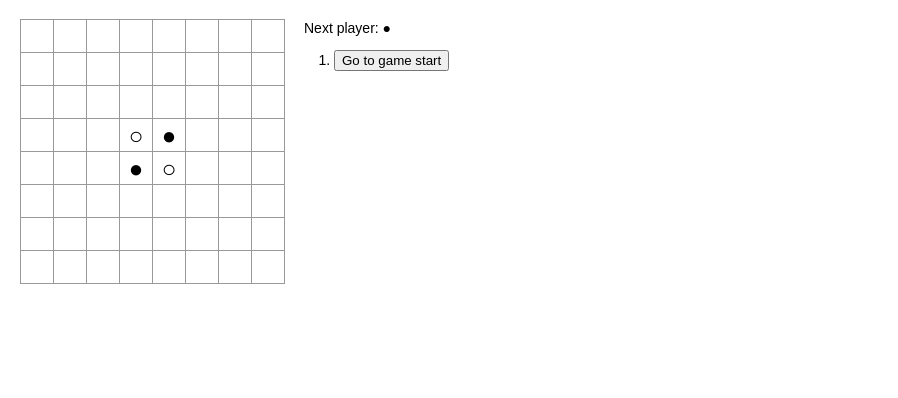
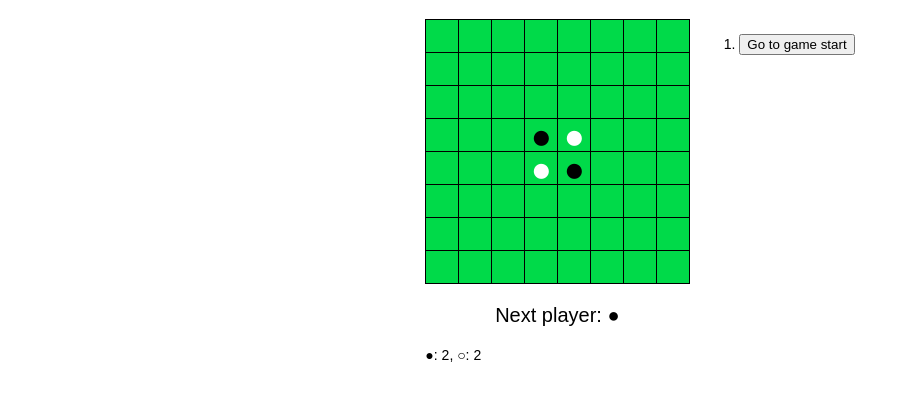
Before and after one commit to hirakuuuu/tsc_tutorial, a React (Create React App) app: page / in a window 1280 px wide. Shown: the top 398 px of the page, without its empty margins (0-898 px from the left). Built offline with nearby package versions, Linux system fonts and the light colour scheme.

Commit message:
[add] 盤面の数を数える機能

```diff
--- a/src/Othello.tsx
+++ b/src/Othello.tsx
@@ -1,32 +1,36 @@
 import { useState } from "react";
-import "./style/App.css";
+import "./style/Othello.css";
 import { Repeat } from "typescript-tuple";
 
-type squareState = "●" | "○" | undefined;
+type squareState = "●" | undefined;
+type squareColor = "#000" | "#fff" | undefined;
 
 type SquareProps = {
   value: squareState;
+  color: squareColor;
   onClick: () => void;
 };
 
 const Square = (props: SquareProps) => {
   return (
-    <button className="square" onClick={props.onClick}>
+    <button className="square" style={{color: props.color}} onClick={props.onClick}>
       {props.value}
     </button>
   );
 };
 
 type BoardState = Repeat<squareState, 64>;
+type ColorState = Repeat<squareColor, 64>;
 
 type BoardProps = {
   squares: BoardState;
+  colors: ColorState;
   onClick: (i: number) => void;
 };
 
 const Board = (props: BoardProps) => {
   const renderSquare = (i: number) => {
-    return <Square value={props.squares[i]} onClick={() => props.onClick(i)} />;
+    return <Square value={props.squares[i]} color={props.colors[i]} onClick={() => props.onClick(i)} />;
   };
   let SquareList: JSX.Element[][] = [];
   for (let i = 0; i < 8; i++) {
@@ -55,7 +59,9 @@ const Board = (props: BoardProps) => {
 
 type Step = {
   readonly squares: BoardState;
+  readonly colors: ColorState;
   readonly xIsNext: boolean;
+  readonly count: [number, number];
 };
 
 type GameState = {
@@ -95,7 +101,7 @@ const Game = () => {
           undefined,
           undefined,
           undefined,
-          "○",
+          "●",
           "●",
           undefined,
           undefined,
@@ -104,7 +110,73 @@ const Game = () => {
           undefined,
           undefined,
           "●",
-          "○",
+          "●",
+          undefined,
+          undefined,
+          undefined,
+          undefined,
+          undefined,
+          undefined,
+          undefined,
+          undefined,
+          undefined,
+          undefined,
+          undefined,
+          undefined,
+          undefined,
+          undefined,
+          undefined,
+          undefined,
+          undefined,
+          undefined,
+          undefined,
+          undefined,
+          undefined,
+          undefined,
+          undefined,
+          undefined,
+          undefined,
+          undefined,
+          undefined,
+        ],
+        colors: [
+          undefined,
+          undefined,
+          undefined,
+          undefined,
+          undefined,
+          undefined,
+          undefined,
+          undefined,
+          undefined,
+          undefined,
+          undefined,
+          undefined,
+          undefined,
+          undefined,
+          undefined,
+          undefined,
+          undefined,
+          undefined,
+          undefined,
+          undefined,
+          undefined,
+          undefined,
+          undefined,
+          undefined,
+          undefined,
+          undefined,
+          undefined,
+          "#000",
+          "#fff",
+          undefined,
+          undefined,
+          undefined,
+          undefined,
+          undefined,
+          undefined,
+          "#fff",
+          "#000",
           undefined,
           undefined,
           undefined,
@@ -134,6 +206,7 @@ const Game = () => {
           undefined,
         ],
         xIsNext: true,
+        count: [2, 2]
       },
     ],
     stepNumber: 0,
@@ -148,6 +221,8 @@ const Game = () => {
     status = `Next player: ${current.xIsNext ? "●" : "○"}`;
   }
 
+  let score: string = `●: ${current.count[0]}, ○: ${current.count[1]}`;
+
   const handleClick = (i: number) => {
     if (winner || current.squares[i]) return;
 
@@ -155,21 +230,27 @@ const Game = () => {
     const changeSquare: number[] | undefined = canPlace(
       i,
       current.squares,
+      current.colors,
       current.xIsNext
     );
-
-    // console.log(changeSquare);
-
+    console.log(changeSquare);
     if (changeSquare) {
-      const next: Step = (({ squares, xIsNext }) => {
+      const next: Step = (({ squares, colors, xIsNext, count }) => {
         const nextSquares = squares.slice() as BoardState;
-        nextSquares[i] = xIsNext ? "●" : "○";
+        const nextColors = colors.slice() as ColorState;
+        const nextCount:[number, number] = [count[0], count[1]];
+        nextSquares[i] = "●";
+        nextColors[i] = xIsNext ? "#000" : "#fff";
+        nextCount[xIsNext ? 0: 1] += changeSquare.length+1;
+        nextCount[!xIsNext ? 0: 1] -= changeSquare.length;
         for (let cs of changeSquare) {
-          nextSquares[cs] = xIsNext ? "●" : "○";
+          nextColors[cs] = xIsNext ? "#000" : "#fff";
         }
         return {
           squares: nextSquares,
+          colors: nextColors,
           xIsNext: !xIsNext,
+          count: nextCount,
         };
       })(current);
 
@@ -181,6 +262,8 @@ const Game = () => {
           stepNumber: newHistory.length - 1,
         };
       });
+    } else {
+      window.alert("そこにはおけないよ");
     }
   };
 
@@ -203,18 +286,20 @@ const Game = () => {
   return (
     <div className="game">
       <div className="game-board">
-        <Board squares={current.squares} onClick={handleClick} />
+        <Board squares={current.squares} colors={current.colors} onClick={handleClick} />
+        <div className="status">{status}</div>
+        <div className="score">{score}</div>
       </div>
       <div className="game-info">
-        <div className="status">{status}</div>
+
         <ol>{moves}</ol>
       </div>
     </div>
   );
 };
 
-const canPlace = (p: number, squares: BoardState, xIsNext: boolean) => {
-  if (squares[p]) return undefined;
+const canPlace = (p: number, squares: BoardState, colors: ColorState, xIsNext: boolean) => {
+  if (colors[p]) return undefined;
 
   let changeSquare: number[] = [];
   const dx: number[] = [-1, 0, 1, -1, 1, -1, 0, 1];
@@ -234,7 +319,7 @@ const canPlace = (p: number, squares: BoardState, xIsNext: boolean) => {
       cx < 8 &&
       0 <= cy &&
       cy < 8 &&
-      squares[cx * 8 + cy] === (xIsNext ? "○" : "●")
+      colors[cx * 8 + cy] === (xIsNext ? "#fff" : "#000")
     ) {
       cx += dx[i];
       cy += dy[i];
@@ -245,7 +330,7 @@ const canPlace = (p: number, squares: BoardState, xIsNext: boolean) => {
       cx < 8 &&
       0 <= cy &&
       cy < 8 &&
-      squares[cx * 8 + cy] === (xIsNext ? "●" : "○")
+      colors[cx * 8 + cy] === (xIsNext ? "#000" : "#fff")
     ) {
       cx -= dx[i];
       cy -= dy[i];
--- a/src/style/App.css
+++ b/src/style/App.css
@@ -19,8 +19,8 @@ ul {
 }
 
 .square {
-  background: #fff;
-  border: 1px solid #999;
+  background: #00DA49;
+  border: 1px solid #000000;
   float: left;
   font-size: 24px;
   font-weight: bold;
--- /dev/null
+++ b/src/style/Othello.css
@@ -0,0 +1,47 @@
+ .board-row:after {
+    clear: both;
+    content: "";
+    display: table;
+  }
+
+  .status {
+    margin-bottom: 10px;
+  }
+
+  .square {
+    background: #00DA49;
+    border: 1px solid #000000;
+    float: left;
+    font-size: 35px;
+    font-weight: bold;
+    line-height: 34px;
+    height: 34px;
+    margin-right: -1px;
+    margin-top: -1px;
+    padding: 0;
+    text-align: center;
+    width: 34px;
+  }
+
+  .square:focus {
+    outline: none;
+  }
+
+  .kbd-navigation .square:focus {
+    background: #ddd;
+  }
+
+  .game {
+    display: flex;
+    flex-direction: row;
+    justify-content: center;
+  }
+  .status {
+    margin: 20px;
+    text-align: center;
+    font-size: 20px;
+  }
+
+  .game-info {
+    margin-left: 20px;
+  }
```
